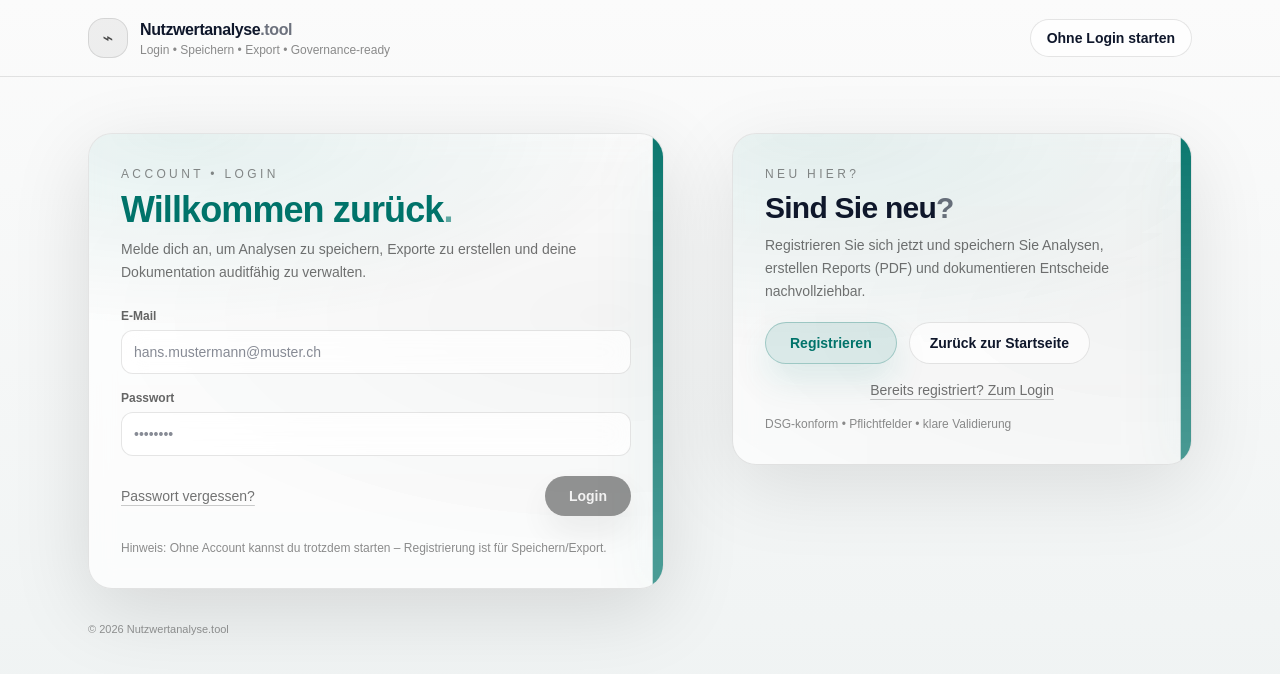
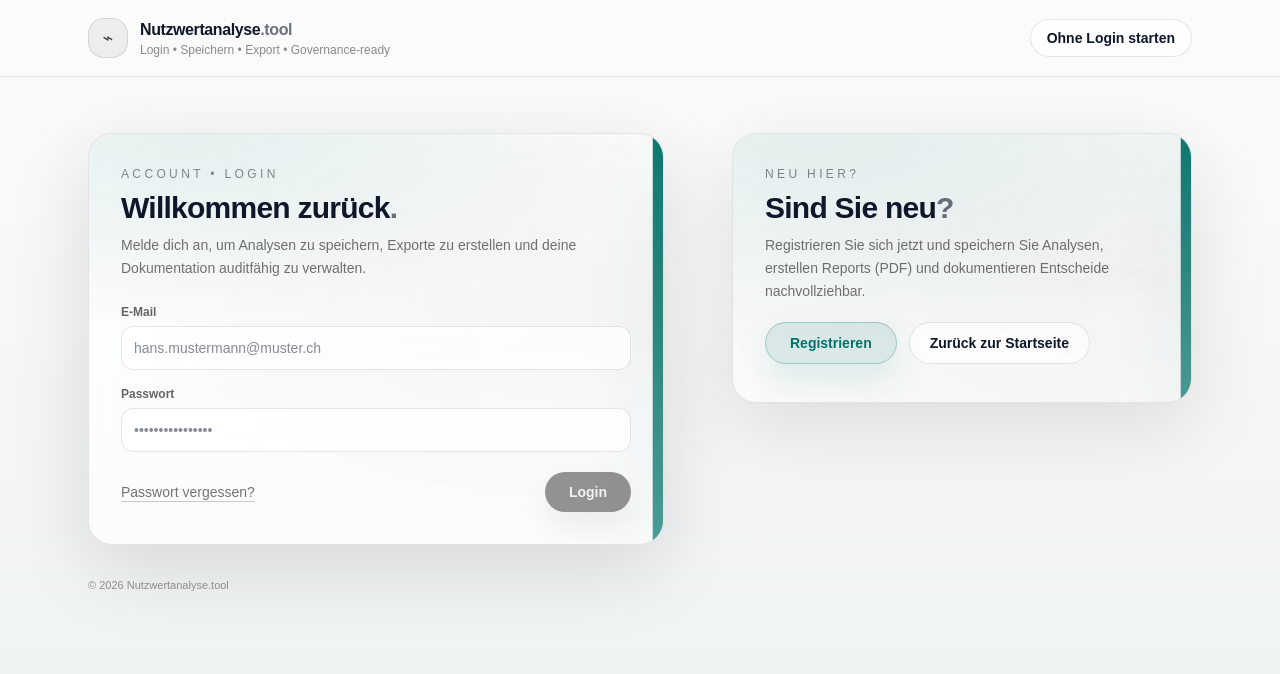
Before and after one commit to AccountGIT-bot/nutzwertanalyse, a Next.js app: page /login in a window 1280 px wide. Shown: the top 674 px of the page. Built offline with nearby package versions, Linux system fonts and the light colour scheme.

Commit message:
Tighten login UI: compact layout, remove extra hints, and improve form validation

```diff
--- a/app/login/page.tsx
+++ b/app/login/page.tsx
@@ -23,6 +23,7 @@ export default function LoginPage() {
   });
 
   const [submitAttempted, setSubmitAttempted] = useState(false);
+  const [isSubmitting, setIsSubmitting] = useState(false);
 
   // Right invite appears after 3s
   const [showInvite, setShowInvite] = useState(false);
@@ -34,8 +35,10 @@ export default function LoginPage() {
 
   const errors: Errors = useMemo(() => {
     const e: Errors = {};
-    if (!email.trim()) e.email = "Bitte E-Mail eingeben.";
-    else if (!isEmail(email)) e.email = "Bitte eine gültige E-Mail eingeben.";
+    const em = email.trim();
+
+    if (!em) e.email = "Bitte E-Mail eingeben.";
+    else if (!isEmail(em)) e.email = "Bitte eine gültige E-Mail eingeben.";
 
     if (!password) e.password = "Bitte Passwort eingeben.";
     else if (password.length < 6) e.password = "Passwort ist zu kurz (min. 6 Zeichen).";
@@ -43,7 +46,7 @@ export default function LoginPage() {
     return e;
   }, [email, password]);
 
-  const canSubmit = Object.keys(errors).length === 0;
+  const canSubmit = Object.keys(errors).length === 0 && !isSubmitting;
 
   function fieldClass(hasError: boolean) {
     return [
@@ -55,13 +58,20 @@ export default function LoginPage() {
     ].join(" ");
   }
 
-  function onSubmit(e: React.FormEvent) {
+  async function onSubmit(e: React.FormEvent) {
     e.preventDefault();
     setSubmitAttempted(true);
-    if (!canSubmit) return;
 
-    // TODO: echtes Login (API/Auth)
-    router.push("/app");
+    if (!Object.keys(errors).length) {
+      setIsSubmitting(true);
+      try {
+        // TODO: echtes Login (API/Auth) – hier nur Demo Navigation
+        // Security: keine Passwörter loggen / speichern / in LocalStorage.
+        router.push("/app");
+      } finally {
+        setIsSubmitting(false);
+      }
+    }
   }
 
   const showEmailError = (touched.email || submitAttempted) && !!errors.email;
@@ -125,7 +135,7 @@ export default function LoginPage() {
             ].join(" ")}
             style={{ zIndex: 20 }}
           >
-            <div className="relative overflow-hidden rounded-3xl border border-black/10 bg-white/55 backdrop-blur-md shadow-[0_22px_80px_rgba(0,0,0,0.10)] min-h-[320px]">
+            <div className="relative overflow-hidden rounded-3xl border border-black/10 bg-white/55 backdrop-blur-md shadow-[0_22px_80px_rgba(0,0,0,0.10)] min-h-[270px]">
               {/* Brand green bar */}
               <div
                 className="absolute top-0 bottom-0 right-0 w-[10px]"
@@ -183,18 +193,6 @@ export default function LoginPage() {
                     Zurück zur Startseite
                   </button>
                 </div>
-
-                <button
-                  type="button"
-                  onClick={() => router.push("/login")}
-                  className="mt-4 text-sm text-black/55 hover:text-black/80 underline underline-offset-4 decoration-black/20 transition"
-                >
-                  Bereits registriert? Zum Login
-                </button>
-
-                <div className="mt-4 text-xs text-black/45">
-                  DSG-konform • Pflichtfelder • klare Validierung
-                </div>
               </div>
             </div>
           </div>
@@ -223,10 +221,8 @@ export default function LoginPage() {
                   Account • Login
                 </div>
 
-                <h1
-                  className="mt-2 text-3xl sm:text-4xl font-extrabold tracking-tight"
-                  style={{ color: `rgb(${BRAND_GREEN})` }}
-                >
+                {/* Back to previous look */}
+                <h1 className="mt-2 text-2xl sm:text-3xl font-semibold tracking-tight text-slate-900">
                   Willkommen zurück<span className="opacity-60">.</span>
                 </h1>
 
@@ -235,7 +231,7 @@ export default function LoginPage() {
                   auditfähig zu verwalten.
                 </p>
 
-                <form onSubmit={onSubmit} className="mt-6 space-y-4">
+                <form onSubmit={onSubmit} className="mt-6 space-y-4" noValidate>
                   <div>
                     <label className="block text-xs font-semibold text-black/60 mb-1.5">
                       E-Mail
@@ -248,13 +244,8 @@ export default function LoginPage() {
                       placeholder="hans.mustermann@muster.ch"
                       autoComplete="email"
                       inputMode="email"
-                      style={
-                        showEmailError
-                          ? undefined
-                          : {
-                              borderColor: "rgba(0,0,0,0.10)",
-                            }
-                      }
+                      type="email"
+                      required
                     />
                     {showEmailError && (
                       <div className="mt-1.5 text-xs text-red-600/90">{errors.email}</div>
@@ -270,9 +261,11 @@ export default function LoginPage() {
                       onChange={(e) => setPassword(e.target.value)}
                       onBlur={() => setTouched((t) => ({ ...t, password: true }))}
                       className={fieldClass(showPwError)}
-                      placeholder="••••••••"
+                      placeholder="••••••••••••••••"
                       type="password"
                       autoComplete="current-password"
+                      required
+                      minLength={6}
                     />
                     {showPwError && (
                       <div className="mt-1.5 text-xs text-red-600/90">{errors.password}</div>
@@ -282,7 +275,7 @@ export default function LoginPage() {
                   <div className="flex items-center justify-between gap-3 pt-1">
                     <button
                       type="button"
-                      onClick={() => alert("TODO: Passwort-Reset")}
+                      onClick={() => router.push("/login/forgot")}
                       className="text-sm text-black/55 hover:text-black/80 underline underline-offset-4 decoration-black/20"
                     >
                       Passwort vergessen?
@@ -290,6 +283,7 @@ export default function LoginPage() {
 
                     <button
                       type="submit"
+                      disabled={!canSubmit}
                       className={[
                         "rounded-full px-6 py-2.5 text-sm font-semibold transition",
                         "shadow-[0_16px_34px_rgba(0,0,0,0.10)] active:scale-[0.99]",
@@ -298,14 +292,9 @@ export default function LoginPage() {
                           : "bg-black/60 text-white/90 opacity-70 cursor-not-allowed",
                       ].join(" ")}
                       style={canSubmit ? { background: `rgb(${BRAND_GREEN})` } : undefined}
-                      disabled={!canSubmit}
                     >
-                      Login
+                      {isSubmitting ? "…" : "Login"}
                     </button>
-                  </div>
-
-                  <div className="pt-2 text-xs text-black/45">
-                    Hinweis: Ohne Account kannst du trotzdem starten – Registrierung ist für Speichern/Export.
                   </div>
                 </form>
 
```
